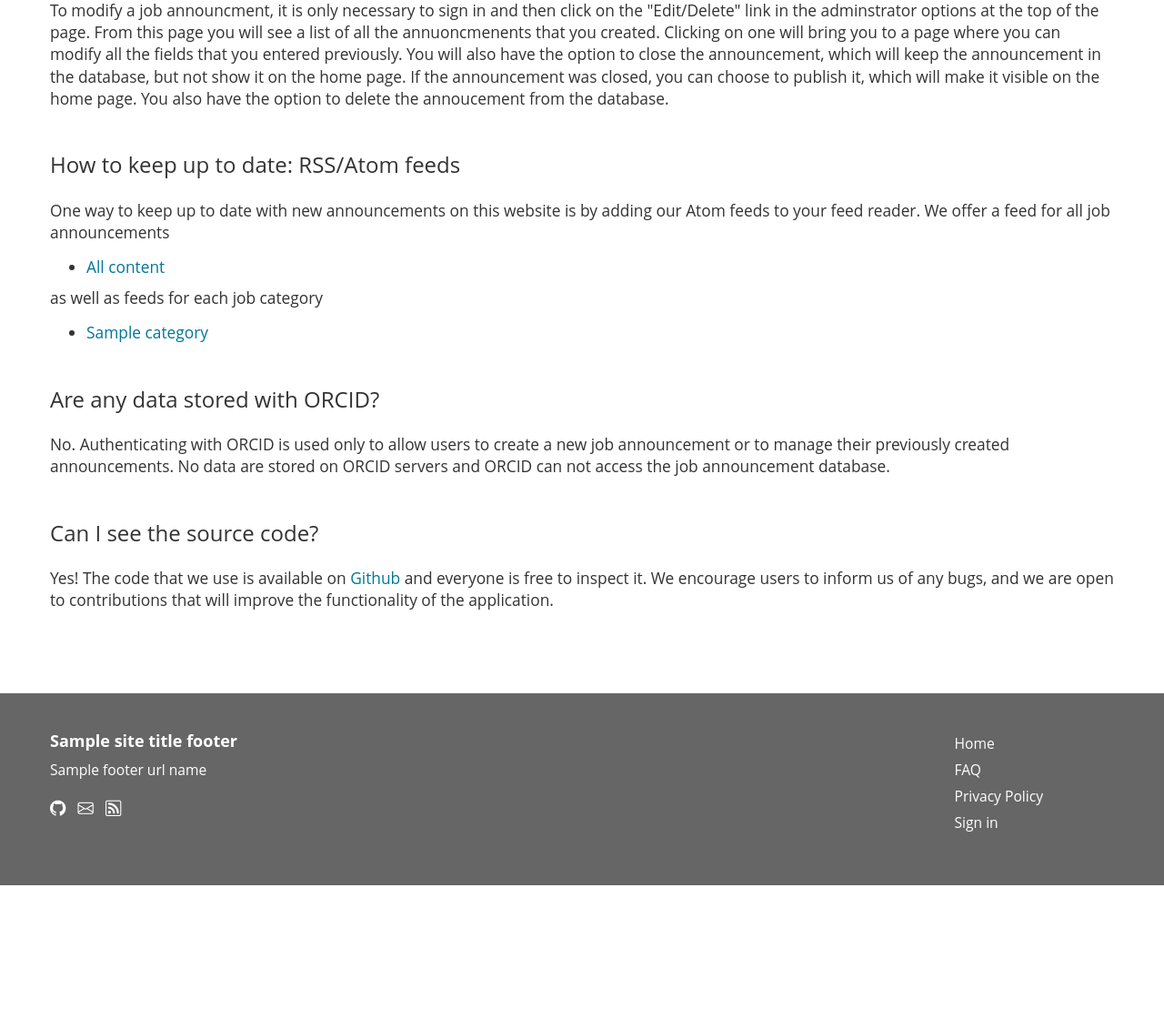
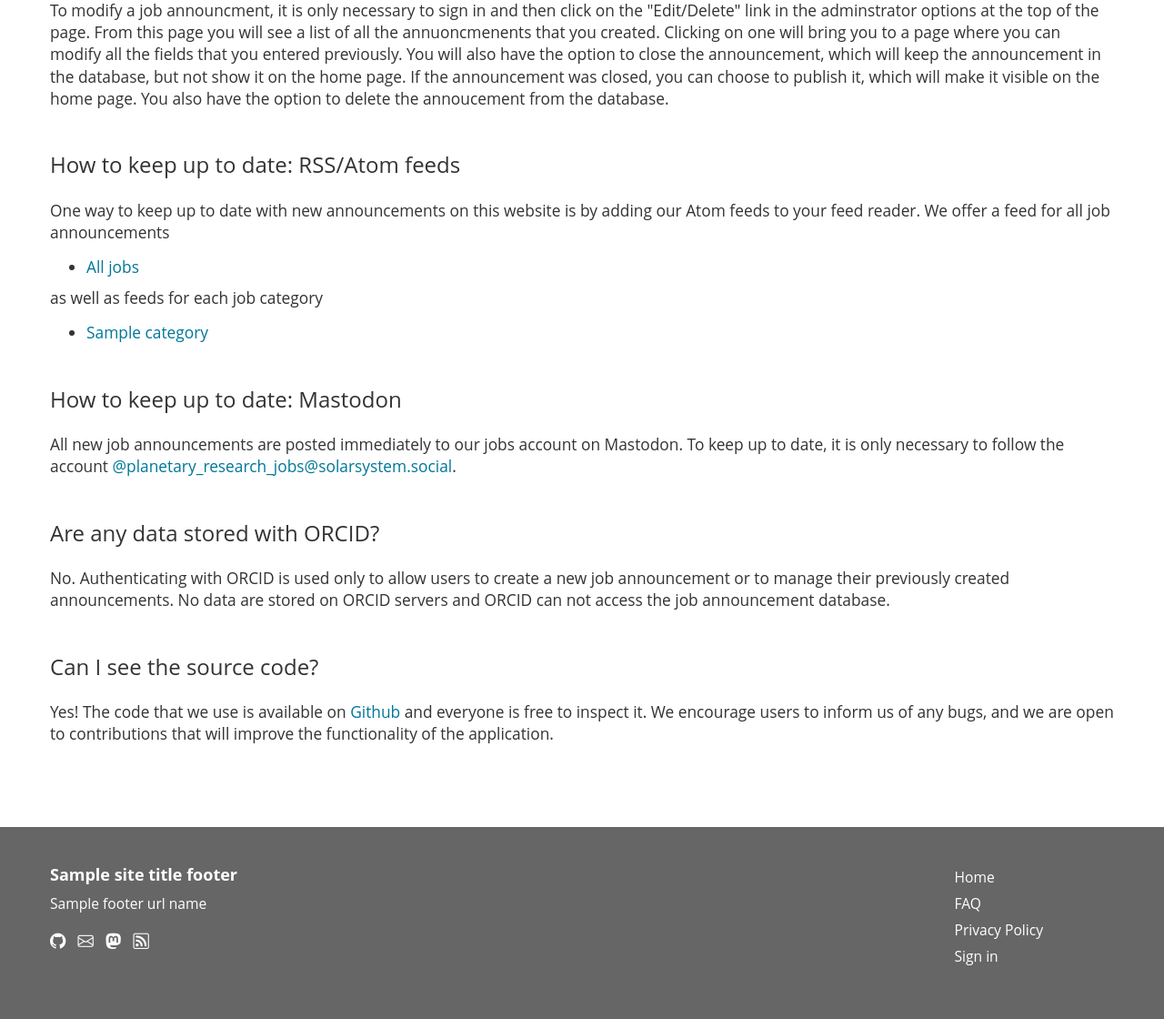
Before and after one commit to planetary-research/job-announcements, a Flask app: template templates/faq.html in a window 1280 px wide. Shown: the part 647-1767 px from the top of the page at 91% size. Before the commit the page ends 1620 px from the top, so only its background shows below. Run offline with Flask 3, Linux system fonts and the light colour scheme; the template is opened without the code that fills it: most values are stand-ins (such as "Sample title", 1, 10 or a date in 2020); parts of the project's set-up code (start-up, migrations or seed data) failed here and were passed over; some libraries are stand-ins or nearby versions.

Commit message:
Add mastodon social media icon and FAQ

```diff
--- a/templates/base.html
+++ b/templates/base.html
@@ -54,7 +54,7 @@
                     </p>
                     {% endif %}
                     <p class="social">
-                        <a href="https://github.com/planetary-research/job-announcements" title="Github"><i class="bi bi-github"></i></a> <a href="mailto:{{ contact_email }}" title="Contact"><i class="bi bi-envelope"></i></a> <a href="/feed" title="Atom feed"><i class="bi bi-rss"></i></a>
+                        <a href="https://github.com/planetary-research/job-announcements" title="Github"><i class="bi bi-github"></i></a> <a href="mailto:{{ contact_email }}" title="Contact"><i class="bi bi-envelope"></i></a> <a href="https://solarsystem.social/@planetary_research_jobs" title="Mastodon"><i class="bi bi-mastodon"></i></a> <a href="/feed" title="Atom feed"><i class="bi bi-rss"></i></a>
                     </p>
                 </td>
                 <td style="text-align: left; vertical-align: top;">
--- a/templates/faq.html
+++ b/templates/faq.html
@@ -46,7 +46,7 @@
       Atom feeds to your feed reader. We offer a feed for all job announcements
     </p>
     <ul>
-      <li><a href="{{ job_announcements_url}}/feed">All content</a></li>
+      <li><a href="{{ job_announcements_url}}/feed">All jobs</a></li>
     </ul>
     <p>
     as well as feeds for each job category
@@ -56,6 +56,13 @@
       <li><a href="{{ job_announcements_url}}/feed/category/{{ loop.index0 }}">{{ category }}</a></li>
       {% endfor %}
     </ul>
+
+    <h3>How to keep up to date: Mastodon</h3>
+    <p>All new job announcements are posted immediately to our jobs account on Mastodon.
+      To keep up to date, it is only necessary to follow the account
+      <a href="https://solarsystem.social/@planetary_research_jobs">
+        @planetary_research_jobs@solarsystem.social</a>.
+      </p>
 
     <h3>Are any data stored with ORCID?</h3>
     <p>
```
